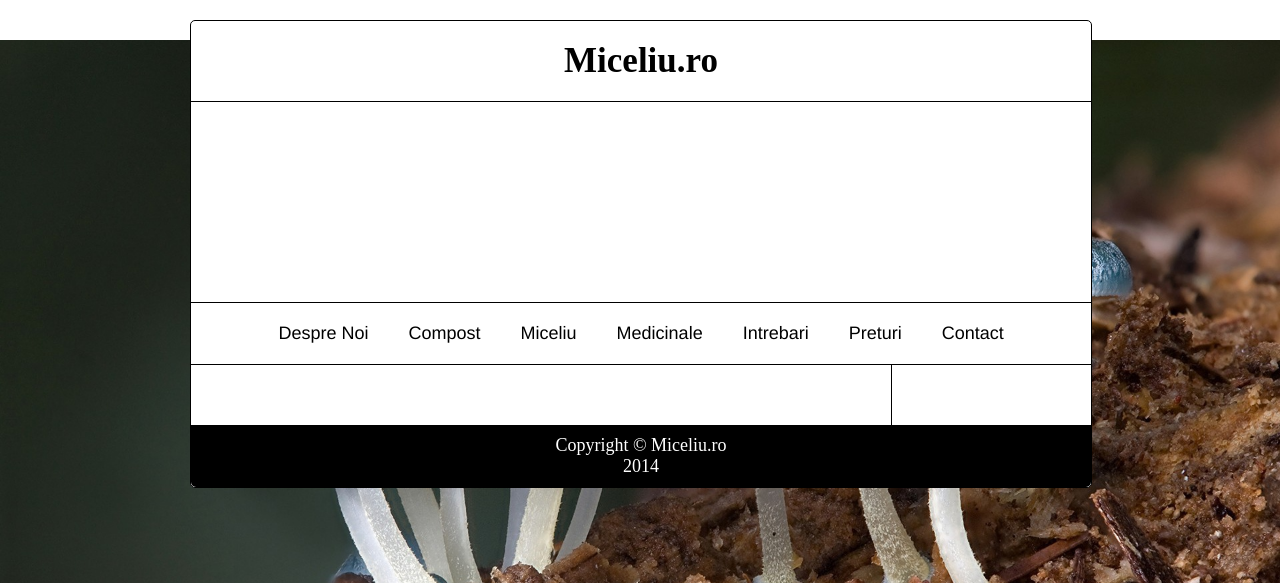
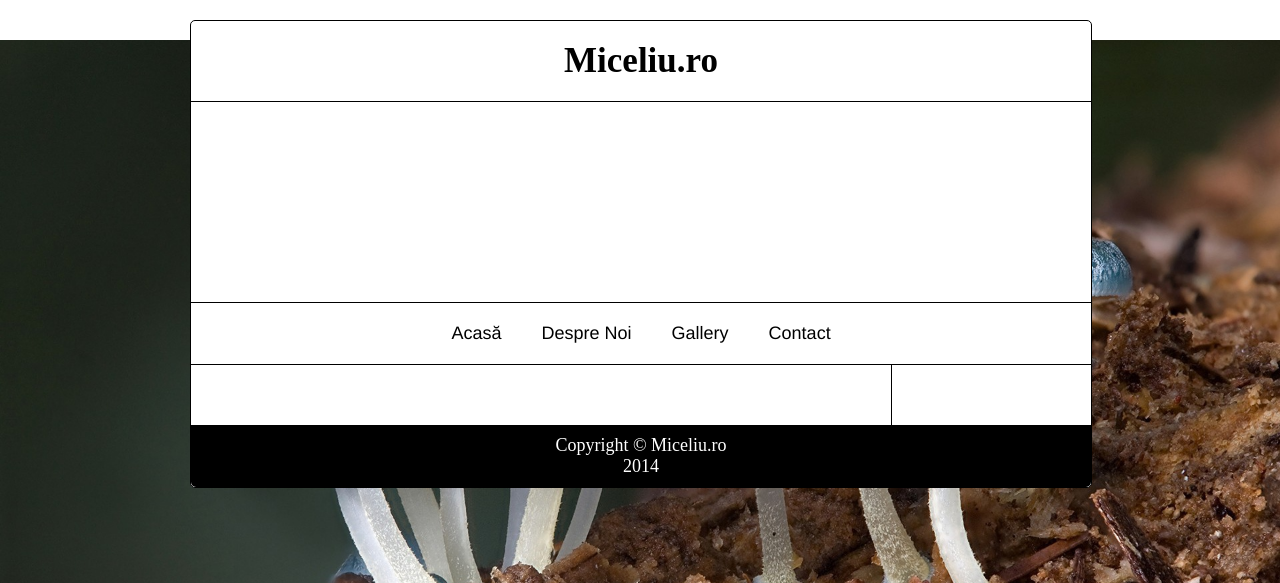
Before and after one commit to janoferenczi/miceliu, a CakePHP app: the page made by app/View/Post/show.ctp in a window 1280 px wide. Shown: the top 583 px of the page. Run offline with PHP 8.4 and a stand-in for CakePHP, Linux system fonts and the light colour scheme; the template is opened without the code that fills it, so the values that code supplies are empty; some libraries are stand-ins or nearby versions.

Commit message:
Added Gallery controller, model and views for upload and index.

```diff
--- a/app/Controller/AppController.php
+++ b/app/Controller/AppController.php
@@ -56,6 +56,6 @@ class AppController extends Controller {
     );
 
     public function beforeFilter() {
-        $this->Auth->allow('index','show');
+        $this->Auth->allow('index','show','add');
     }
 }
--- a/app/View/Elements/menu.ctp
+++ b/app/View/Elements/menu.ctp
@@ -1,12 +1,14 @@
 <div id="menuHolder">
 <?php
 $menuList = array(
+    array("name"=>"Acasă",              "id"=>"post"),
     array("name"=>"Despre Noi",         "id"=>"desprenoi"),
-    array("name"=>"Compost",            "id"=>"compost"),
-    array("name"=>"Miceliu",            "id"=>"miceliu"),
-    array("name"=>"Medicinale",         "id"=>"medicinale"),
-    array("name"=>"Intrebari",          "id"=>"intrebari"),
-    array("name"=>"Preturi",            "id"=>"preturi"),
+//    array("name"=>"Compost",            "id"=>"compost"),
+//    array("name"=>"Miceliu",            "id"=>"miceliu"),
+//    array("name"=>"Medicinale",         "id"=>"medicinale"),
+//    array("name"=>"Intrebari",          "id"=>"intrebari"),
+//    array("name"=>"Preturi",            "id"=>"preturi"),
+    array("name"=>"Gallery",            "id"=>"gallery"),
     array("name"=>"Contact",            "id"=>"contact")
     );
 echo "\n<ul id='menu'>\n";
--- a/app/View/Post/show.ctp
+++ b/app/View/Post/show.ctp
@@ -2,7 +2,7 @@
     $id = $post[0]['Post']['id'];
     $title = $post[0]['Post']['title'];
     $text = $post[0]['Post']['text'];
-    $date = $post[0]['Post']['creation_date'];
+//    $date = $post[0]['Post']['creation_date'];
 ?>
 <div class="post">
         <div class="postTitle"><?php echo $title;?></div>
--- a/app/webroot/css/style.css
+++ b/app/webroot/css/style.css
@@ -97,7 +97,7 @@ a{
     float:left;
     padding: 20px 0px 20px 0px;
     font:25px "Helvetica Neue", Helvetica, Arial, sans-serif;
-/*    font-weight: bold;*/
+    font-weight: bold;
     text-align: center
 }
 .postTitle a:hover{
```
Also changed, not shown: app/Controller/GalleryController.php (added, +26 -0 lines), app/Model/GalleryModel.php (added, +16 -0 lines), app/View/Gallery/add.ctp (added, +14 -0 lines), app/View/Gallery/index.ctp (added, +7 -0 lines).
